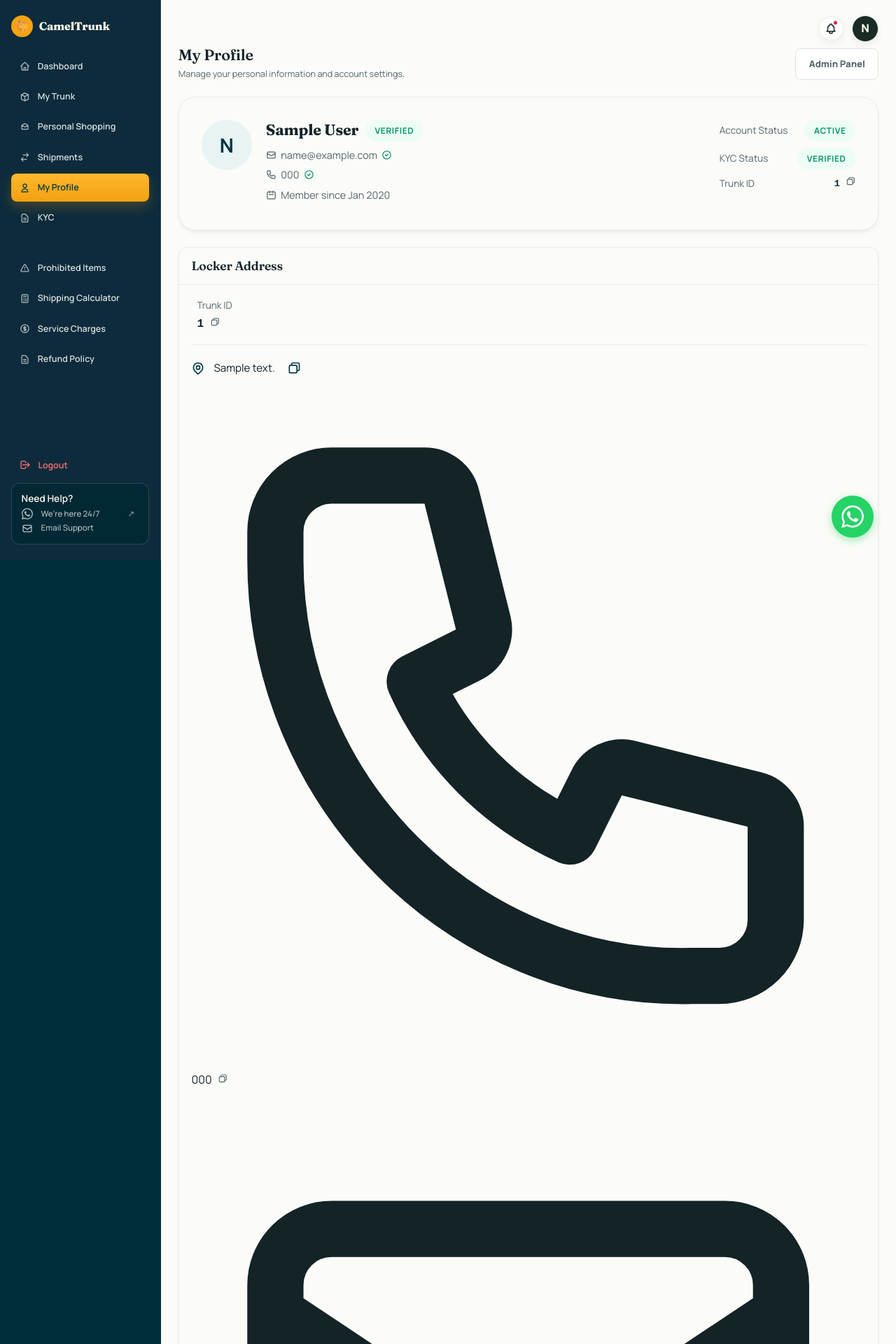
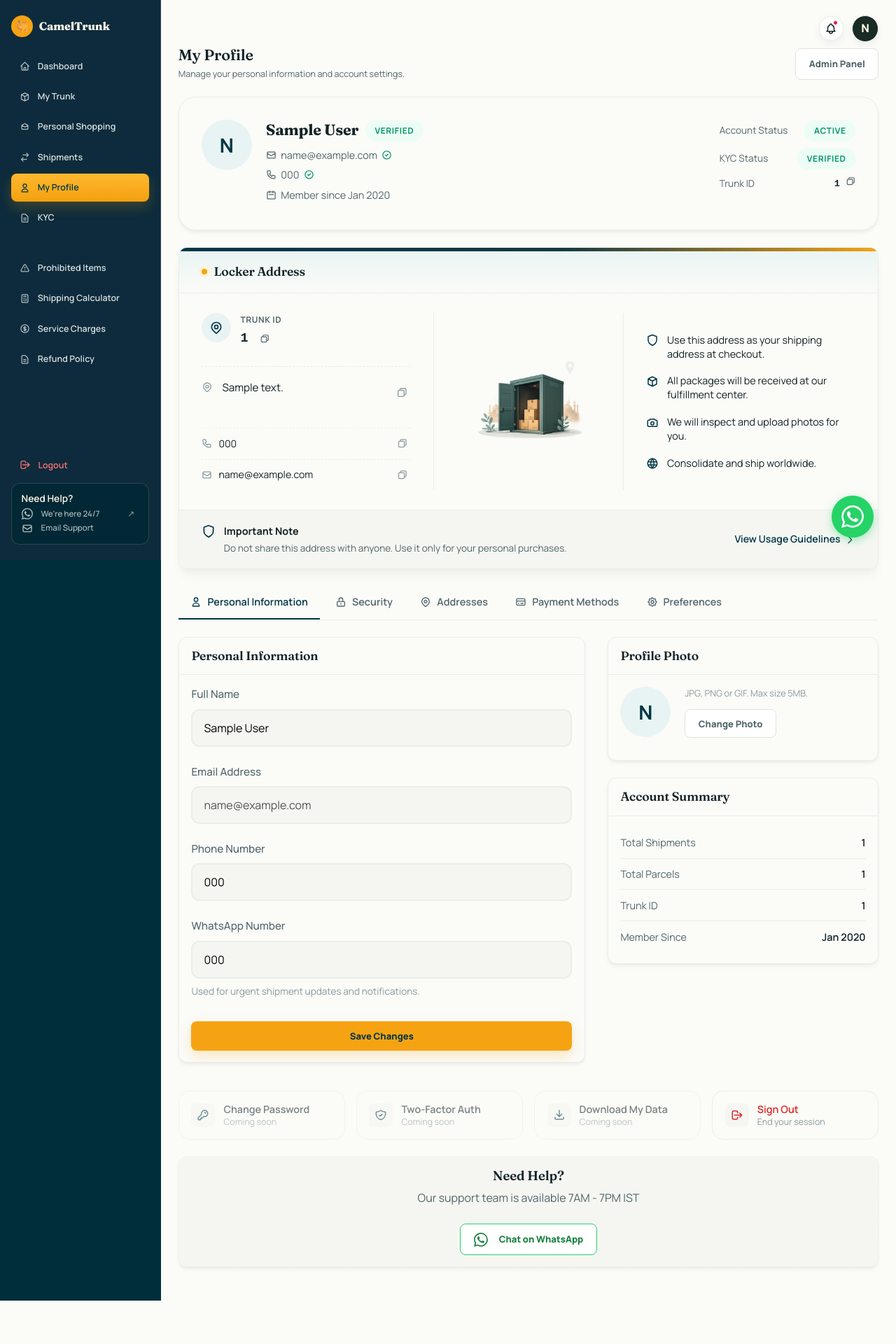
Before and after one commit to rahulupadhyay22/ShipLocker, a Django app: page /accounts/profile/ in a window 1280 px wide. Shown: the top 1920 px of the page at 70% size. After the commit the page ends 1858 px from the top, so only its background shows below. Run offline with Django 5.2, Linux system fonts and the light colour scheme; a user stored in the database is signed in; tables that the repository leaves empty hold one stand-in row (values such as "Sample post"); some libraries are stand-ins or nearby versions.

Commit message:
style: redesign locker address card
Co-Authored-By: Claude Sonnet 5 <noreply@anthropic.com>

```diff
--- a/static/css/accounts.css
+++ b/static/css/accounts.css
@@ -267,41 +267,277 @@
 
 /* Locker address card */
 
+.locker-address-card {
+    position: relative;
+    overflow: hidden;
+    padding: 0;
+    border: 1px solid var(--surface-100);
+    box-shadow: var(--shadow-md), 0 1px 0 rgba(255, 255, 255, 0.5) inset;
+    transition: box-shadow 0.2s ease, transform 0.2s ease;
+}
+
+.locker-address-card::before {
+    content: '';
+    position: absolute;
+    top: 0;
+    left: 0;
+    right: 0;
+    height: 5px;
+    background: linear-gradient(90deg, var(--primary) 0%, var(--secondary) 55%, var(--accent) 100%);
+}
+
+.locker-address-card:hover {
+    box-shadow: var(--shadow-md), var(--shadow-glow), 0 1px 0 rgba(255, 255, 255, 0.5) inset;
+    transform: translateY(-2px);
+}
+
+.locker-address-card .card-header {
+    background: linear-gradient(180deg, var(--primary-light) 0%, var(--surface-0) 100%);
+    padding: 1.5rem 2rem 1.25rem;
+}
+
+.locker-address-card .card-header h3 {
+    display: flex;
+    align-items: center;
+    gap: 0.6rem;
+}
+
+.locker-address-card .card-header h3::before {
+    content: '';
+    width: 8px;
+    height: 8px;
+    border-radius: 50%;
+    background: var(--accent);
+    box-shadow: 0 0 0 4px var(--accent-light);
+}
+
+.locker-address-body {
+    padding: 1.75rem 2rem;
+}
+
+.locker-address-grid {
+    display: grid;
+    grid-template-columns: 1.1fr 1fr 1.1fr;
+    gap: 2rem;
+    align-items: center;
+}
+
 .locker-address-trunk-row {
     display: flex;
+    align-items: flex-start;
+    gap: 0.85rem;
+    margin-bottom: 1.5rem;
+}
+
+.locker-address-pin-badge {
+    display: flex;
     align-items: center;
-    gap: 0.5rem;
-    padding-bottom: 1rem;
-    margin-bottom: 1.25rem;
-    border-bottom: 1px solid var(--surface-100);
+    justify-content: center;
+    width: 42px;
+    height: 42px;
+    flex-shrink: 0;
+    border-radius: 50%;
+    background: var(--primary-light);
+    color: var(--primary);
+}
+
+.locker-address-pin-badge svg {
+    width: 20px;
+    height: 20px;
 }
 
 .locker-address-trunk-label {
+    display: block;
     color: var(--text-secondary);
-    font-size: 0.85rem;
-    margin-right: auto;
+    font-size: 0.75rem;
+    font-weight: 700;
+    text-transform: uppercase;
+    letter-spacing: 0.05em;
+    margin-bottom: 0.2rem;
+}
+
+.locker-address-trunk-value {
+    display: flex;
+    align-items: center;
+    gap: 0.4rem;
+}
+
+.locker-address-trunk-value .profile-summary-value {
+    font-size: 1.15rem;
 }
 
 .locker-address-block {
     display: flex;
     align-items: flex-start;
-    gap: 0.75rem;
+    gap: 0.85rem;
+    padding: 1.1rem 0;
     margin-bottom: 1.25rem;
+    border-top: 1px dashed var(--surface-100);
 }
 
 .locker-address-block svg {
-    width: 20px;
-    height: 20px;
+    width: 16px;
+    height: 16px;
     flex-shrink: 0;
-    margin-top: 0.15rem;
-    color: var(--primary);
+    margin-top: 0.2rem;
+    color: var(--text-muted);
 }
 
 .locker-address-block p {
     margin: 0;
+    margin-right: auto;
     font-size: 0.95rem;
-    line-height: 1.7;
+    line-height: 1.65;
     color: var(--text-main);
+}
+
+.locker-address-block-copy {
+    flex-shrink: 0;
+    margin-top: 0.2rem;
+}
+
+.locker-address-card .profile-copy-btn {
+    border-radius: 50%;
+    padding: 0.3rem;
+    transition: background 0.15s ease, color 0.15s ease, transform 0.15s ease;
+}
+
+.locker-address-card .profile-copy-btn:hover {
+    background: var(--primary-light);
+    color: var(--primary);
+    transform: scale(1.08);
+}
+
+.locker-address-contact-row {
+    display: flex;
+    align-items: center;
+    gap: 0.6rem;
+    padding: 0.6rem 0;
+    font-size: 0.88rem;
+    color: var(--text-main);
+    border-top: 1px dashed var(--surface-100);
+}
+
+.locker-address-contact-row svg {
+    width: 15px;
+    height: 15px;
+    flex-shrink: 0;
+    color: var(--text-muted);
+}
+
+.locker-address-contact-row span {
+    margin-right: auto;
+}
+
+.locker-address-illustration {
+    display: flex;
+    align-items: center;
+    justify-content: center;
+    align-self: stretch;
+    padding: 0 1rem;
+    border-left: 1px solid var(--surface-100);
+    border-right: 1px solid var(--surface-100);
+}
+
+.locker-address-illustration img {
+    width: 100%;
+    max-width: 400px;
+    height: auto;
+    object-fit: contain;
+}
+
+.locker-address-benefits {
+    list-style: none;
+    margin: 0;
+    padding: 0;
+    display: flex;
+    flex-direction: column;
+    gap: 1.15rem;
+}
+
+.locker-address-benefits li {
+    display: flex;
+    align-items: flex-start;
+    gap: 0.75rem;
+    font-size: 0.9rem;
+    color: var(--text-main);
+    line-height: 1.4;
+}
+
+.locker-address-benefits svg {
+    width: 18px;
+    height: 18px;
+    flex-shrink: 0;
+    margin-top: 0.1rem;
+    color: var(--primary);
+}
+
+.locker-address-note {
+    display: flex;
+    align-items: center;
+    justify-content: space-between;
+    gap: 1.5rem;
+    flex-wrap: wrap;
+    padding: 1.1rem 2rem;
+    background: var(--surface-50);
+    border-top: 1px solid var(--surface-100);
+}
+
+.locker-address-note-text {
+    display: flex;
+    align-items: flex-start;
+    gap: 0.75rem;
+}
+
+.locker-address-note-text svg {
+    width: 20px;
+    height: 20px;
+    flex-shrink: 0;
+    margin-top: 0.1rem;
+    color: var(--primary);
+}
+
+.locker-address-note-text strong {
+    display: block;
+    font-size: 0.9rem;
+    color: var(--text-main);
+    margin-bottom: 0.15rem;
+}
+
+.locker-address-note-text p {
+    margin: 0;
+    font-size: 0.85rem;
+    color: var(--text-secondary);
+}
+
+.locker-address-note-link {
+    display: inline-flex;
+    align-items: center;
+    gap: 0.35rem;
+    font-size: 0.88rem;
+    font-weight: 600;
+    color: var(--primary);
+    text-decoration: none;
+    white-space: nowrap;
+}
+
+.locker-address-note-link:hover {
+    color: var(--primary-hover);
+}
+
+@media (max-width: 900px) {
+    .locker-address-grid {
+        grid-template-columns: 1fr;
+    }
+
+    .locker-address-illustration {
+        border-left: none;
+        border-right: none;
+        border-top: 1px dashed var(--surface-100);
+        border-bottom: 1px dashed var(--surface-100);
+        padding: 1.25rem 0;
+        max-height: 180px;
+    }
 }
 
 /* Saved addresses */
```
Also changed, not shown: static/img/locker address img.png (added).
